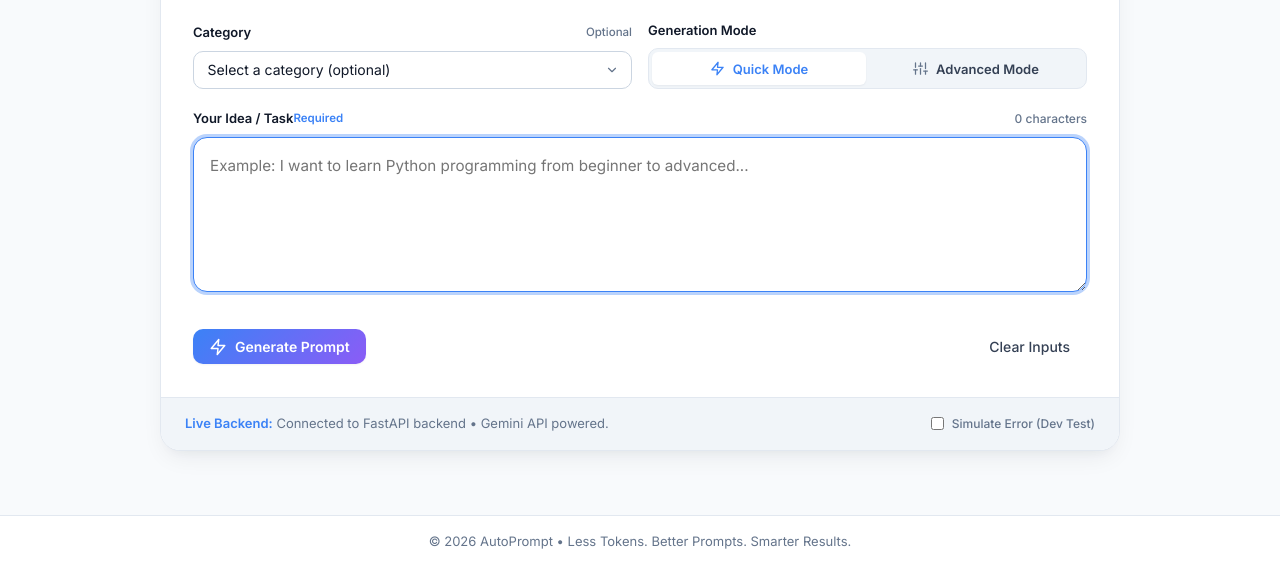
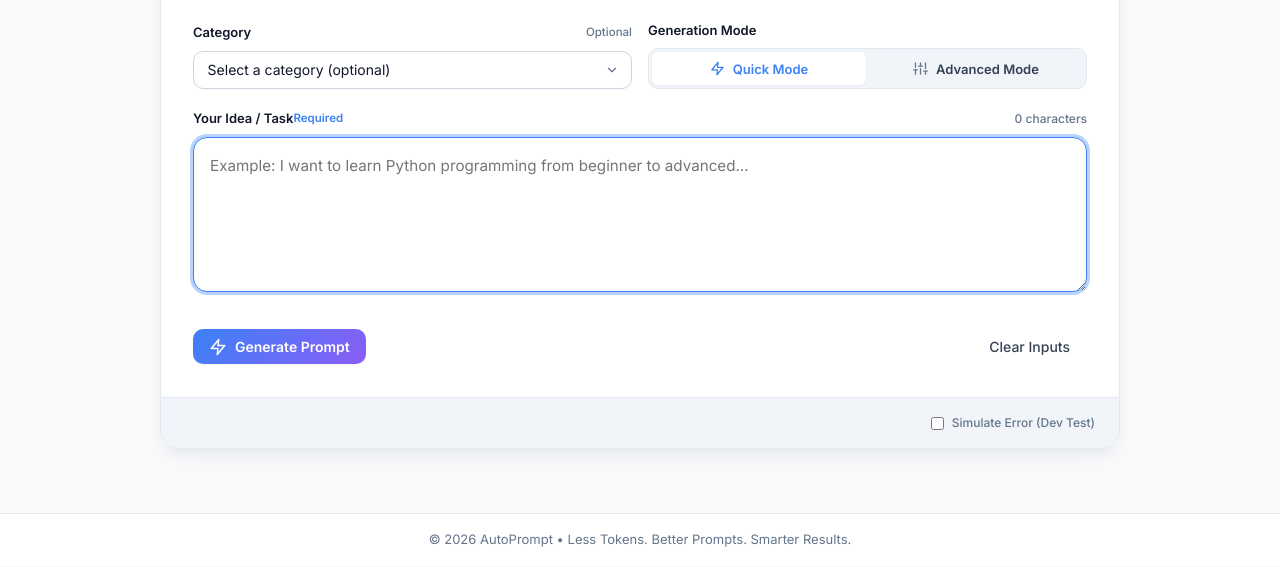
Before and after one commit to ayoubkhalal01-lab/AutoPrompt, a plain HTML site: page autoprompt-prototype/index.html in a window 1280 px wide. Shown: the part 458-1025 px from the top of the page. Drawn offline with Linux system fonts and the light colour scheme; no server answers.

Commit message:
fix(ui): remove live backend status banner from workspace footer

```diff
--- a/autoprompt-prototype/index.html
+++ b/autoprompt-prototype/index.html
@@ -841,11 +841,7 @@
             </div>
 
             <!-- Workspace Footer Info & Dev Test Toggle -->
-            <div class="workspace-card-footer">
-              <span class="footer-tip">
-                <span class="tip-label">Live Backend:</span> Connected to FastAPI backend &bull; Gemini API powered.
-              </span>
-
+            <div class="workspace-card-footer" style="justify-content: flex-end;">
               <!-- Dev Test Error Toggle -->
               <label class="dev-error-toggle" title="Check this to test error state and retry handling" for="toggle-sim-error">
                 <input type="checkbox" id="toggle-sim-error" aria-label="Simulate Error (Dev Test)">
```
